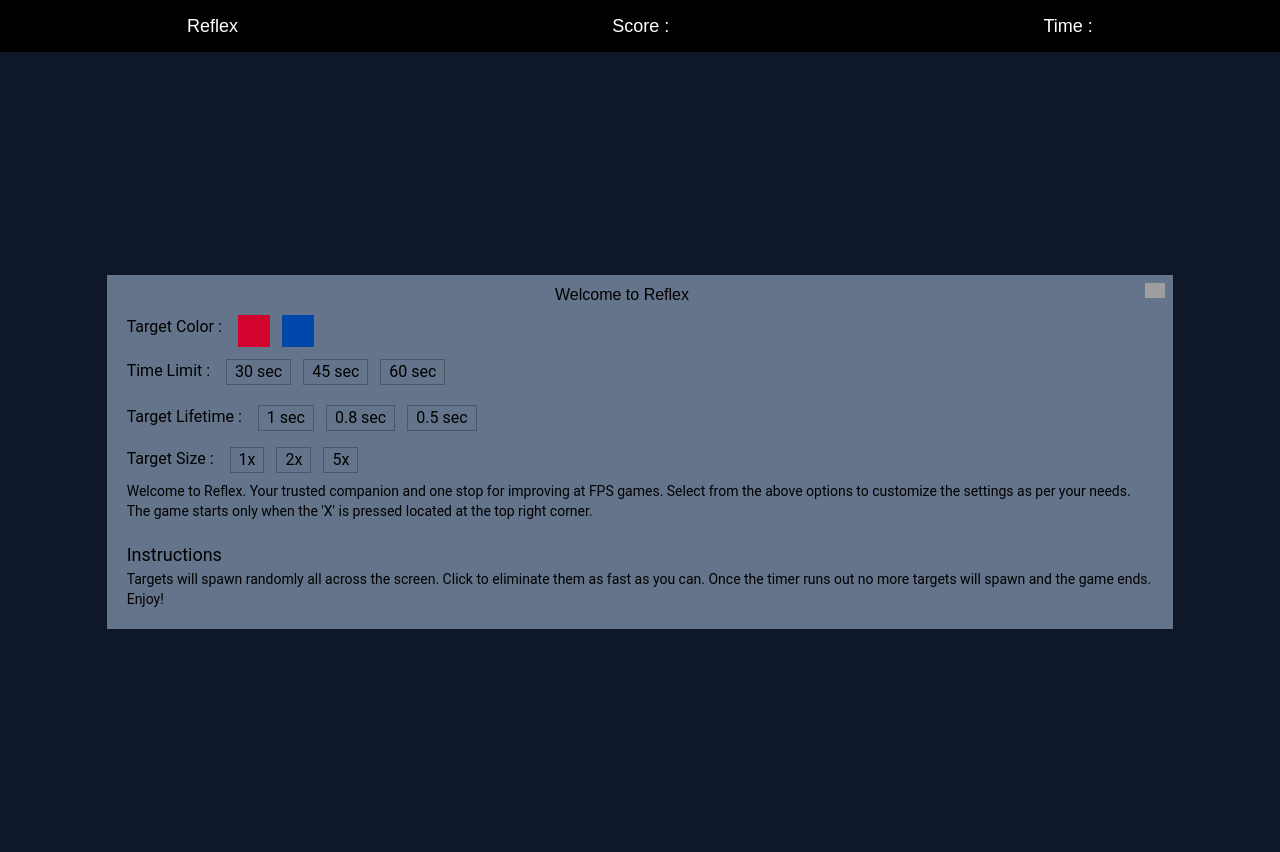
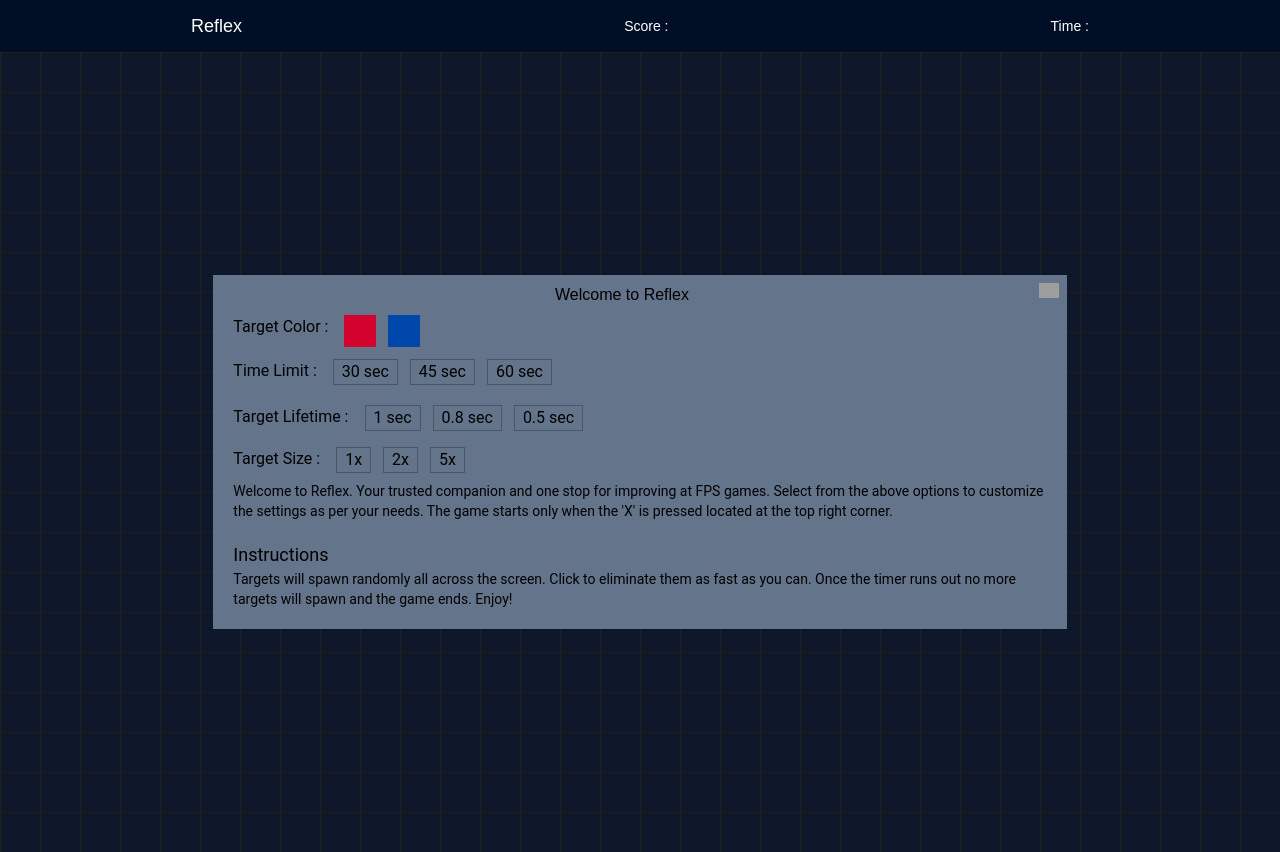
Before and after one commit to LiQuiD-404/Aim-Trainer, a website: page index.html in a window 1280 px wide. Drawn offline with nearby package versions, Linux system fonts and the light colour scheme; grey boxes are pictures that could not be loaded.

Commit message:
Updated Code

```diff
--- a/index.html
+++ b/index.html
@@ -11,14 +11,14 @@
 
 <body>
     <div class="main overflow-hidden para">
-        <div class="title customfont text-lg font-normal py-3 flex items-center justify-around bg-black text-white">
-            <div>Reflex</div>
+        <div class="title customfont text-sm font-normal py-3 flex items-center justify-around bg-[#000f26] text-white">
+            <div class="text-lg">Reflex</div>
             <div id="score">Score : </div>
             <div id="time">Time : </div>
         </div>
 
         <div id="gamescreen" class="game flex items-center justify-center relative h-screen w-screen bg-slate-900">
-            <div class="instructions h-fit w-10/12 bg-slate-500">
+            <div class="instructions h-fit w- mx-3  sm:w-4/6 bg-slate-500">
                 <img id="close" width="20" height="20" src="https://img.icons8.com/ios-filled/50/x.png" alt="x"/ class="m-2 float-right">
                 <div class="flex items-center justify-center flex-col">
                     <h1 class="customfont font-medium p-2">Welcome to Reflex</h1>
--- a/styles/input.css
+++ b/styles/input.css
@@ -12,3 +12,10 @@
 .para{
     font-family: 'Roboto', sans-serif;
 }
+
+.game{
+    background-size: 40px 40px;
+    background-image:
+    linear-gradient(to right, rgb(32, 32, 32) 1px, transparent 1px),
+    linear-gradient(to bottom, rgb(29, 29, 29) 1px, transparent 1px);
+}
```
Also changed, not shown: styles/output.css.
